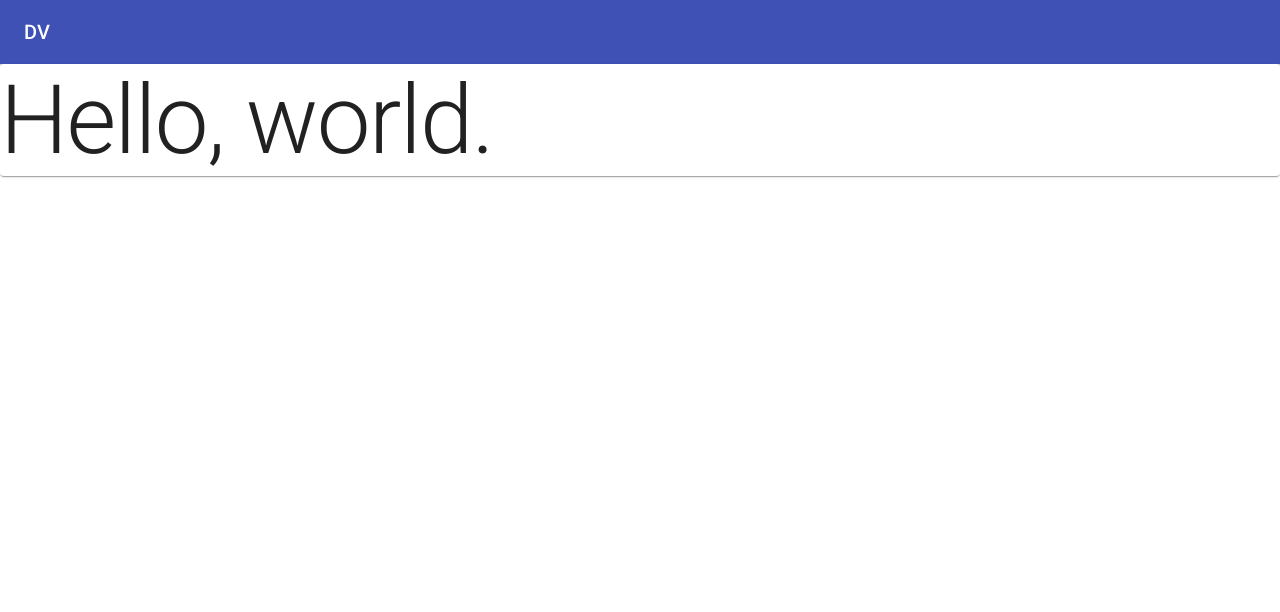
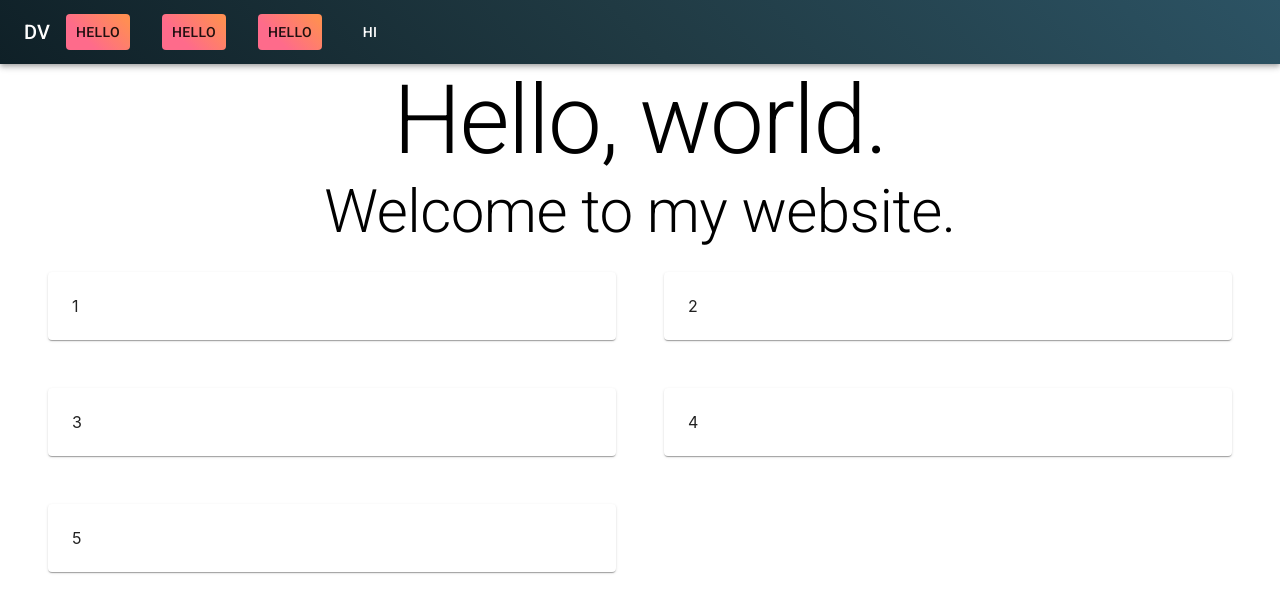
Before and after one commit to danny-vvv/portfolio, a React (Create React App) app: page / in a window 1280 px wide. Shown: the top 612 px of the page. Built offline with nearby package versions, Linux system fonts and the light colour scheme.

Commit message:
Play around with some styles and MUI styling.

```diff
--- a/src/App.jsx
+++ b/src/App.jsx
@@ -1,33 +1,66 @@
 import React from "react";
-import Container from "@material-ui/core/Button";
+import { makeStyles, styled } from "@material-ui/core/styles";
+
+import Container from "@material-ui/core/Container";
 import Grid from "@material-ui/core/Grid";
-import {
-  Typography,
-  AppBar,
-  Toolbar,
-  Button,
-  Paper,
-  Card,
-  CardActions,
-  CardContent
-} from "@material-ui/core";
+import { Typography, AppBar, Toolbar, Button, Paper } from "@material-ui/core";
+
+const useStyles = makeStyles(theme => ({
+  paper: {
+    padding: theme.spacing(3),
+    margin: theme.spacing(3)
+  },
+  myButton: {
+    marginLeft: theme.spacing(2),
+    marginRight: theme.spacing(2)
+  }
+}));
+
+const SiteAppBar = styled(AppBar)({
+  background: "linear-gradient(45deg, #0F2027, #203A43, #2c5364)",
+  color: "white"
+});
+
+const MyButton = styled(Button)({
+  background: "linear-gradient(45deg, #FE6B8B 30%, #FF8E53 90%)"
+});
 
 function App() {
+  const classes = useStyles();
+
+  const numbers = [1, 2, 3, 4, 5];
+  const mappedItems = numbers.map(number => (
+    <Grid item xs={12} sm={6}>
+      <Paper className={classes.paper}>{number}</Paper>
+    </Grid>
+  ));
+
   return (
     <>
-      <AppBar position="static">
+      <SiteAppBar position="static">
         <Toolbar>
           <Typography variant="h6">DV</Typography>
+          {[1, 2, 3].map(() => (
+            <MyButton className={classes.myButton}>Hello</MyButton>
+          ))}
+
+          <Button color="inherit">Hi</Button>
         </Toolbar>
-      </AppBar>
+      </SiteAppBar>
 
-      <Grid container>
-        <Grid item xs={12}>
-          <Paper>
-            <Typography variant="h1">Hello, world.</Typography>
-          </Paper>
+      <Container>
+        <Grid container className={classes.root}>
+          <Grid item xs={12}>
+            <Typography variant="h1" align="center">
+              Hello, world.
+            </Typography>
+            <Typography variant="h2" align="center">
+              Welcome to my website.
+            </Typography>
+          </Grid>
+          {mappedItems}
         </Grid>
-      </Grid>
+      </Container>
     </>
   );
 }
```
